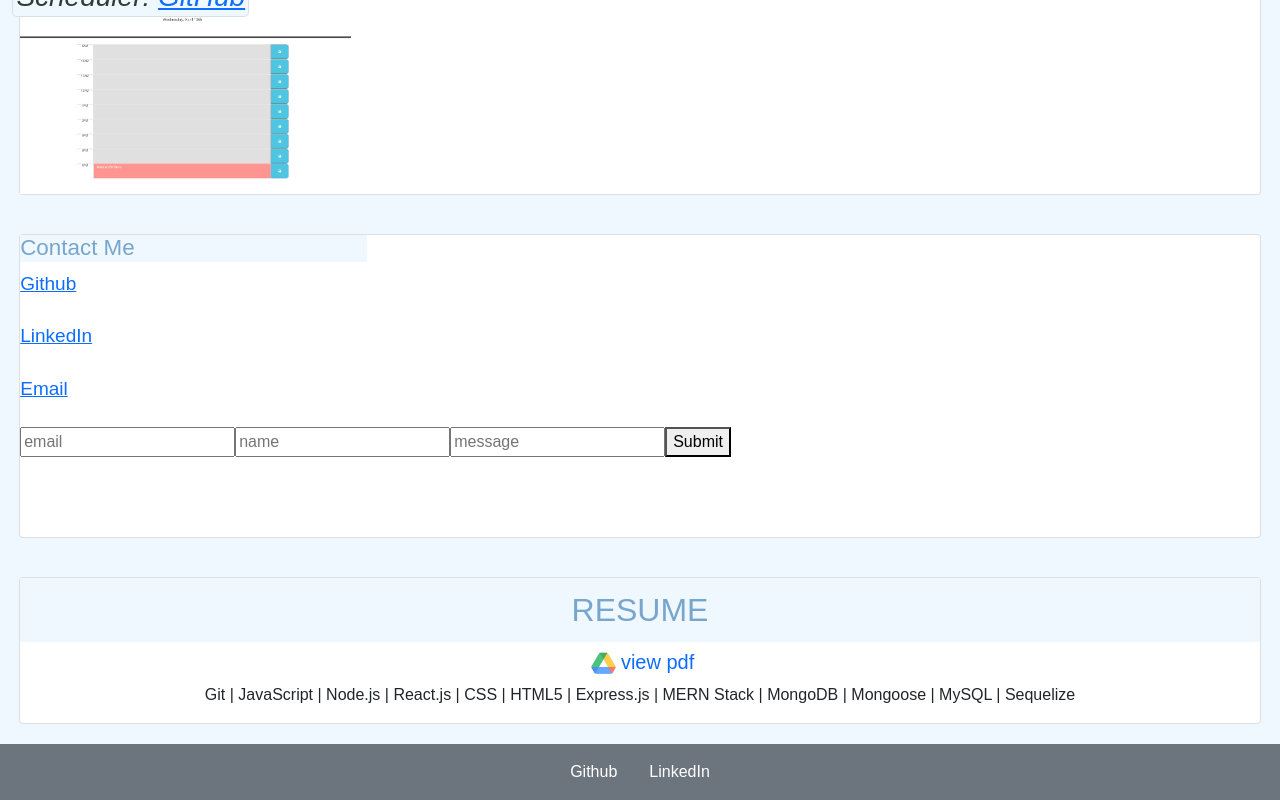
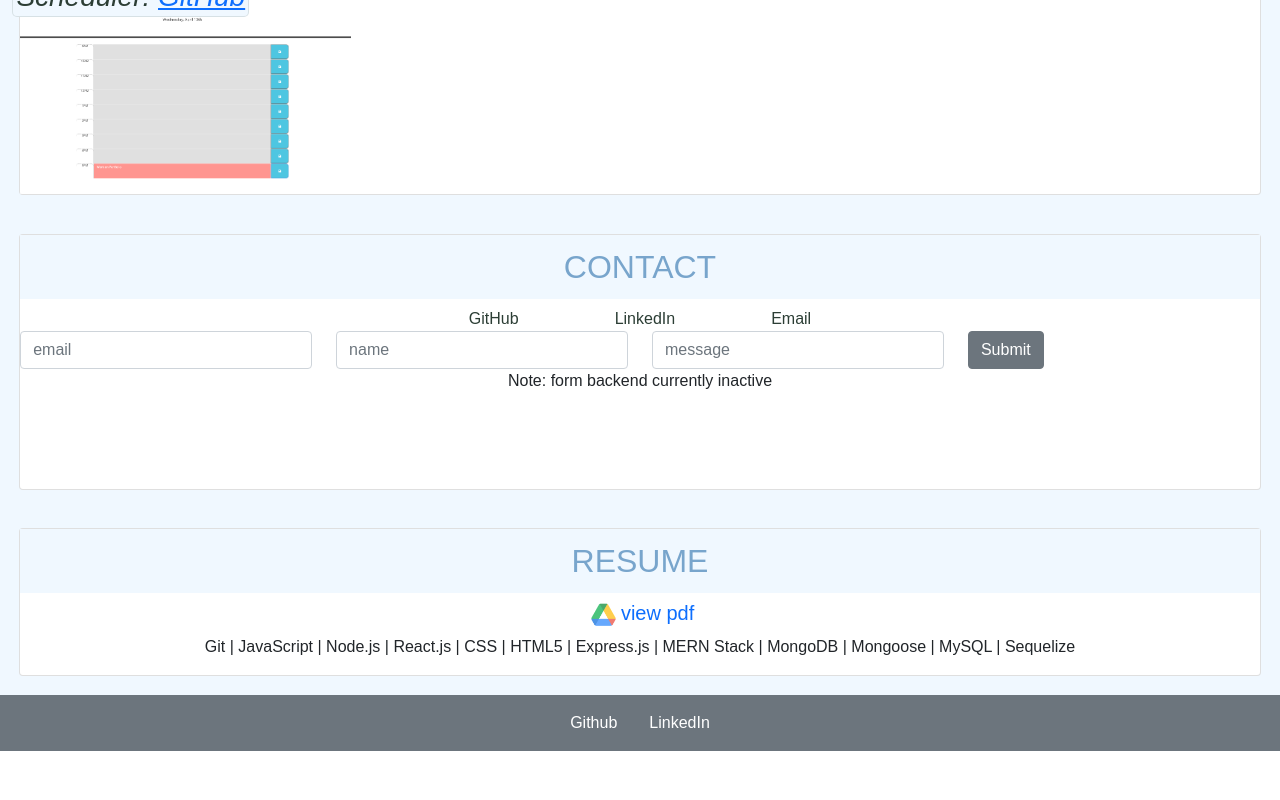
Before and after one commit to lindybriggs/Portfolio, a React (Create React App) app in the folder portfolio/: page / in a window 1280 px wide. Shown: the part 1423-2223 px from the top of the page. After the commit the page ends 2174 px from the top, so only its background shows below. Built offline with nearby package versions, Linux system fonts and the light colour scheme.

Commit message:
not done, but updated contact section styling some

```diff
--- a/portfolio/src/Components/Contact.js
+++ b/portfolio/src/Components/Contact.js
@@ -1,5 +1,11 @@
 import React, { useState } from "react";
 import { validateEmail } from "../utils/helpers";
+
+const styles = {
+    textDecoration: "none",
+    padding: "3rem",
+    color: "rgb(44, 62, 53)"
+}
 
 export default function Contact() {
 
@@ -40,36 +46,50 @@ export default function Contact() {
 
     return (
         <section id="contactCard" className="card">
-            <h2 id="Contact" className="titles">Contact Me</h2>
-            <section className="content">
-                <p className="space"><a href="https://github.com/lindybriggs">Github</a></p>
-                <p className="space"><a href="https://www.linkedin.com/in/lindy-briggs">LinkedIn</a></p>
-                <p className="space"><a href="mailto: briggs.lindy@yahoo.com">Email</a></p>
+            <h2 id="Contact" className="card-title text-center lh-lg">CONTACT</h2>
+            <section className="text-center">
+                <p className="space d-inline"><a style={styles} href="https://github.com/lindybriggs">GitHub</a></p>
+                <p className="space d-inline"><a style={styles} href="https://www.linkedin.com/in/lindy-briggs">LinkedIn</a></p>
+                <p className="space d-inline"><a style={styles} href="mailto: briggs.lindy@yahoo.com">Email</a></p>
             </section>
-            <form className="form">
+            <div>
+                <form className="form row justify-content-center">
+                    <div className="col-sm-8 col-md-3">
                         <input
                             value={email}
                             name="email"
                             type="email"
                             onChange={handleInputChange}
                             placeholder="email"
+                            className="form-control"
                         />
+                    </div>
+                    <div className="col-sm-8 col-md-3">
                         <input
                             value={name}
                             name="name"
                             type="text"
                             onChange={handleInputChange}
                             placeholder="name"
+                            className="form-control"
                         />
+                    </div>
+                    <div className="col-sm-8 col-md-3">
                         <input
                             value={message}
                             name="message"
                             type="text"
                             onChange={handleInputChange}
                             placeholder="message"
+                            className="form-control"
                         />
-                <button type="button" onClick={handleFormSubmit}>Submit</button>
+                    </div>
+                    <div className="col-sm-8 col-md-3">
+                        <button className="btn btn-secondary" type="button" onClick={handleFormSubmit}>Submit</button>
+                    </div>
                 </form>
+                <p className="text-center">Note: form backend currently inactive</p>
+            </div>
             {errorMessage && (
                 <div>
                     <p className="error-text">{errorMessage}</p>
```
Lines whose indentation alone changed are shown as unchanged.
